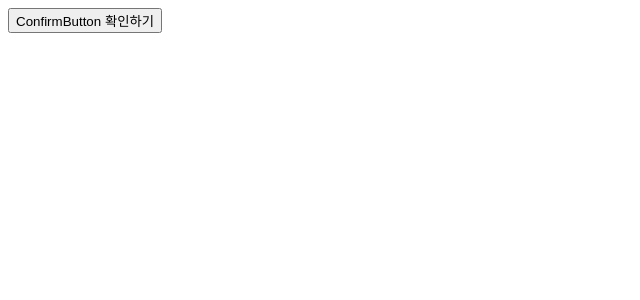
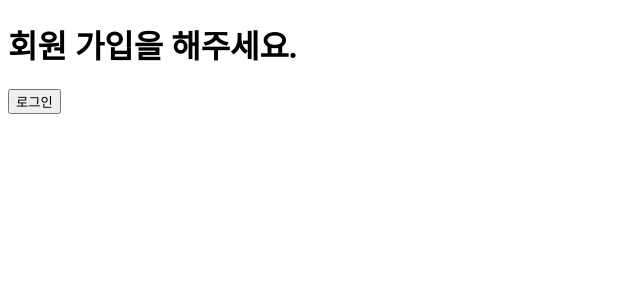
Before and after one commit to wjdtnd/24-2-react, a React (Create React App) app: page / in a window 1280 px wide. Shown: the top 300 px of the page, without its empty margins (0-640 px from the left). Built offline with nearby package versions, Linux system fonts and the light colour scheme.

Commit message:
241107 09장 조건부 랜더링, 엘리먼트변수

```diff
--- /dev/null
+++ b/src/ch09/Greeting.jsx
@@ -0,0 +1,15 @@
+import React from "react";
+import UserGreeting from "./UserGreeting";
+import GuestGreeting from "./GuestGreeting";
+
+function Greeting(props){
+    const isLoggedIn=props.isLoggedIn;
+
+    if(isLoggedIn){
+        return <UserGreeting/>
+    }else{
+        return <GuestGreeting/>
+    }
+}
+
+export default Greeting;
--- /dev/null
+++ b/src/ch09/GuestGreeting.jsx
@@ -0,0 +1,8 @@
+import React from "react";
+
+function GuestGreeting(props){
+    return <h1>회원 가입을 해주세요.</h1>;
+
+}
+
+export default GuestGreeting;
--- /dev/null
+++ b/src/ch09/LoginButton.jsx
@@ -0,0 +1,9 @@
+import React from "react";
+
+function LoginButton(props){
+    return(
+        <button onClick={props.onClick}>로그인</button>
+    );
+}
+
+export default LoginButton;
--- /dev/null
+++ b/src/ch09/LoginControll.jsx
@@ -0,0 +1,32 @@
+import React, {useState, UseState} from "react";
+import LogoutButton from "./LogoutButton";
+import LoginButton from "./LoginButton";
+import Greeting from "./Greeting";
+
+function LoginControll(props){
+    const[isLoggedIn,setIsLoggedIn]=useState(false);
+
+    const handleLoginClick=()=>{
+        setIsLoggedIn(true);
+    }
+
+    const handleLogoutClick=()=>{
+        setIsLoggedIn(false);
+    }
+
+    let btn;
+    if(isLoggedIn){
+        btn=<LogoutButton onClick={handleLogoutClick}/>;
+    }else{
+        btn=<LoginButton onClick={handleLoginClick}/>;
+    }
+
+    return(
+        <div>
+            <Greeting isLoggedIn={isLoggedIn}/>
+            {btn}
+        </div>
+    )
+}
+
+export default LoginControll;
--- /dev/null
+++ b/src/ch09/LogoutButton.jsx
@@ -0,0 +1,9 @@
+import React from "react";
+
+function LogoutButton(props){
+    return(
+        <button onClick={props.onClick}>로그아웃</button>
+    );
+}
+
+export default LogoutButton;
--- /dev/null
+++ b/src/ch09/UserGreeting.jsx
@@ -0,0 +1,8 @@
+import React from "react";
+
+function UserGreeting(props){
+    return <h1>다시 오셨군요</h1>;
+
+}
+
+export default UserGreeting;
--- a/src/index.js
+++ b/src/index.js
@@ -25,6 +25,8 @@
 import ConfirmButton from "./ch08/ConfirmButton";
 import ConfirmButton2 from "./ch08/ConfirmButton";
 import ConfirmButton3 from "./ch08/ConfirmButton";
+import Greeting from "./ch09/Greeting";
+import LoginControll from "./ch09/LoginControll";
 
 const root = ReactDOM.createRoot(document.getElementById('root'));
 
@@ -38,7 +40,7 @@
 // )
 root.render(
   <React.StrictMode>
-    <ConfirmButton3/>
+    <LoginControll/>
   </React.StrictMode>
 );
 
```
Also changed, not shown: src/ch02/index.html (line endings or trailing spaces).
